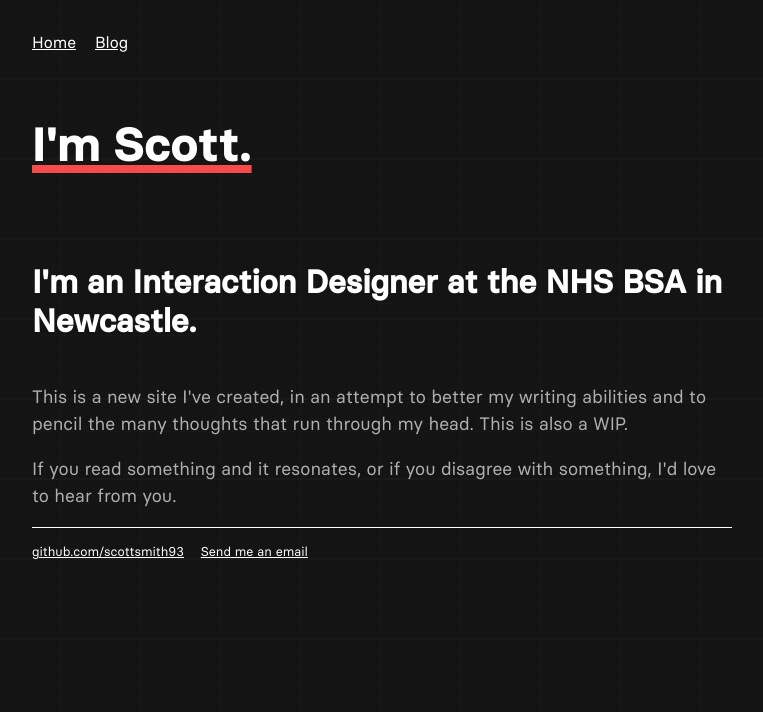
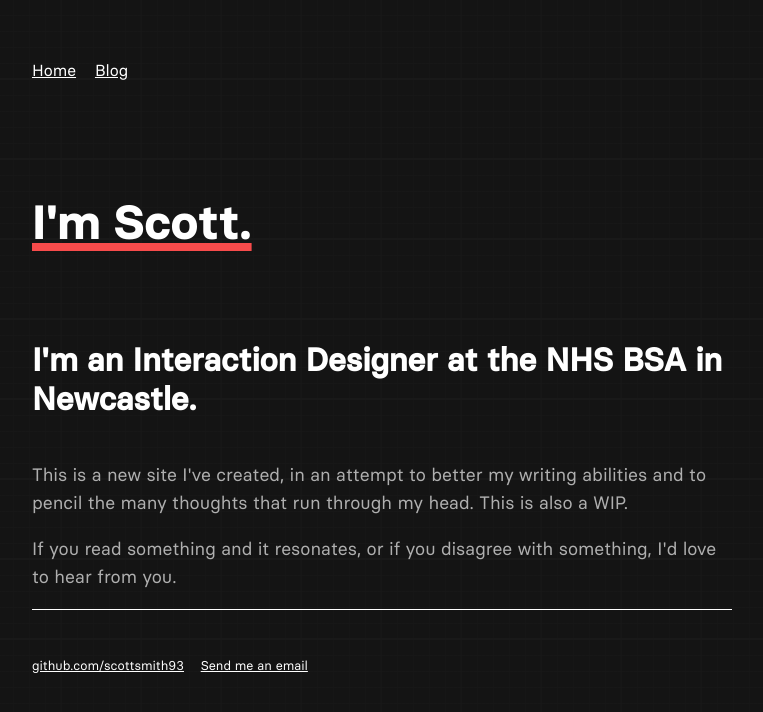
Before and after one commit to scottsmith93/scottsmith.github.io, a Jekyll site: the page built from index.html, in a window 1280 px wide. Shown: the top 712 px of the page, without its empty margins (258-1021 px from the left). Built offline with Jekyll 4.4.1, drawn with Linux system fonts in a browser that asks for light colours.

Commit message:
Update main.css

```diff
--- a/css/main.css
+++ b/css/main.css
@@ -45,7 +45,8 @@ wrapper {
 
 nav ul, footer ul {
     font-family:'silka_monolight', 'Arial', 'Sans-Serif';
-    padding: 0px;
+    padding-left: 0px;
+    margin-top: 44px;
     list-style: none;
     font-weight: normal;
 }
@@ -76,7 +77,7 @@ h1 {
     font-size: 48px;
     font-family:'basier_circlebold', 'Arial', 'Sans-Serif';
     color: #FFFFFF;
-    padding-top:24px;
+    padding-top:74px;
     padding-bottom:32px;
     text-decoration: underline;
     text-decoration-color: #F74B4B;
@@ -108,14 +109,14 @@ h2 {
 p {
     font-size: 18px;
     font-family:'basier_circleregular', 'Arial', 'Sans-Serif';
-    line-height: 27px;
+    line-height: 28px;
     color: #AFAFAF;
 }
 @media screen and (max-width: 640px) {
 p {
     font-size: 16px;
     font-family:'basier_circleregular', 'Arial', 'Sans-Serif';
-    line-height: 27px;
+    line-height: 28px;
     color: #AFAFAF;
   }
 }
```
